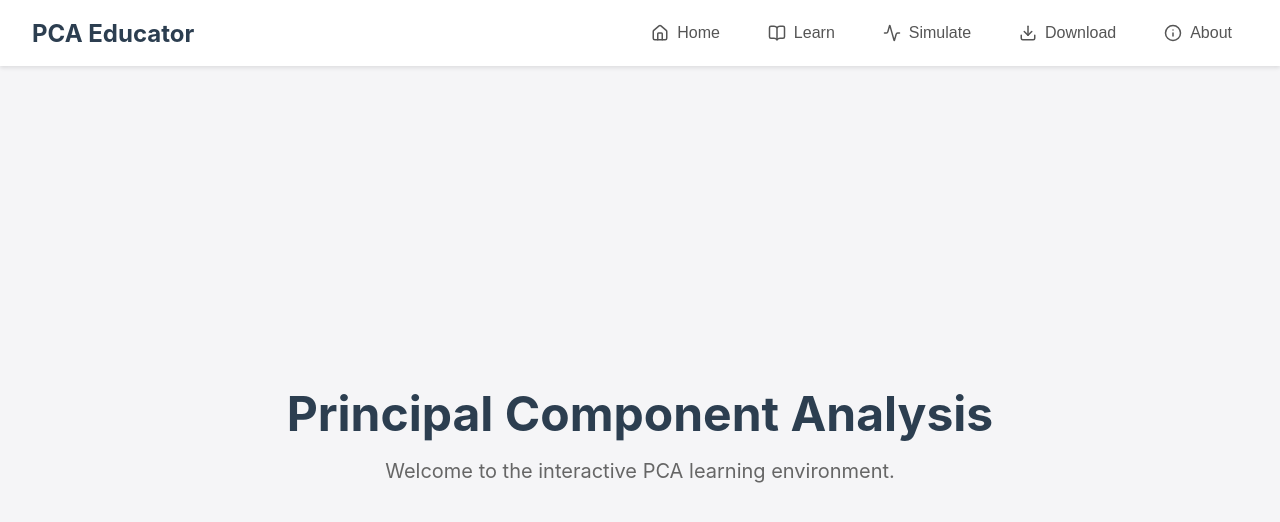
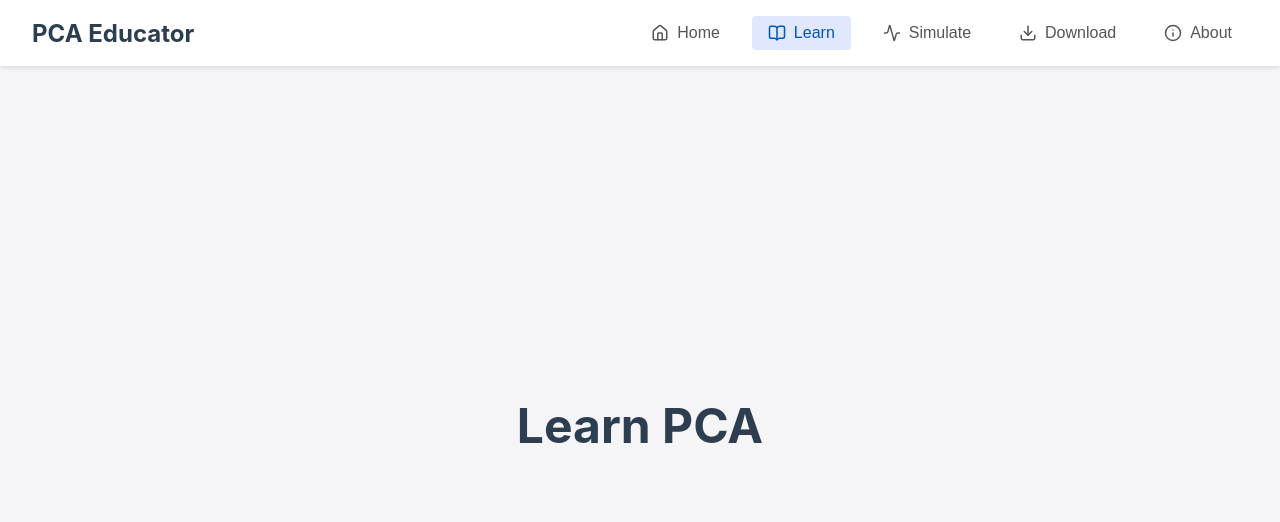
Before and after one commit to aadhyanthk/pca, a React (Vite) app: page / in a window 1280 px wide. Both pictures are taken after a click on the button "Learn". Shown: the top 522 px of the page. Built offline with nearby package versions, Linux system fonts and the light colour scheme.

Commit message:
redirects

```diff
--- a/src/App.css
+++ b/src/App.css
@@ -56,7 +56,13 @@ body {
   color: #007bff;
 }
 
-.homepage {
+.nav-button.active {
+  background-color: #e0e7ff;
+  color: #0056b3;
+  font-weight: 500;
+}
+
+.page-content {
   flex: 1;
   display: flex;
   flex-direction: column;
@@ -67,13 +73,13 @@ body {
   width: 100%;
 }
 
-.homepage h1 {
+.page-content h1 {
   font-size: 3rem;
   margin-bottom: 1rem;
   color: #2c3e50;
 }
 
-.homepage p {
+.page-content p {
   font-size: 1.25rem;
   color: #666;
 }
--- a/src/App.jsx
+++ b/src/App.jsx
@@ -1,14 +1,14 @@
-import React from 'react';
+import React, {useState} from 'react';
 import {Home, BookOpen, Activity, Download, Info} from 'lucide-react';
 import './App.css';
 
-const Navbar = () => {
+const Navbar = ({currentPage, setCurrentPage}) => {
   const navItems = [
-    {name: 'Home', icon: <Home size={18} />},
-    {name: 'Learn', icon: <BookOpen size={18} />},
-    {name: 'Simulate', icon: <Activity size={18} />},
-    {name: 'Download', icon: <Download size={18} />},
-    {name: 'About', icon: <Info size={18} />}
+    {name: 'Home', id: 'home', icon: <Home size={18} />},
+    {name: 'Learn', id: 'learn', icon: <BookOpen size={18} />},
+    {name: 'Simulate', id: 'simulate', icon: <Activity size={18} />},
+    {name: 'Download', id: 'download', icon: <Download size={18} />},
+    {name: 'About', id: 'about', icon: <Info size={18} />}
   ];
 
   return (
@@ -16,7 +16,11 @@ const Navbar = () => {
       <div className="navbar-logo">PCA Educator</div>
       <div className="navbar-links">
         {navItems.map((item) => (
-          <button key={item.name} className="nav-button">
+          <button
+            key={item.id}
+            className={`nav-button ${currentPage === item.id ? 'active' : ''}`}
+            onClick={() => setCurrentPage(item.id)}
+          >
             {item.icon}
             <span>{item.name}</span>
           </button>
@@ -26,20 +30,55 @@ const Navbar = () => {
   );
 };
 
-const HomePage = () => {
-  return (
-    <main className="homepage">
-      <h1>Principal Component Analysis</h1>
-      <p>Welcome to the interactive PCA learning environment.</p>
-    </main>
-  );
-};
+const HomePage = () => (
+  <main className="page-content">
+    <h1>Principal Component Analysis</h1>
+    <p>Welcome to the interactive PCA learning environment.</p>
+  </main>
+);
+
+const LearnPage = () => (
+  <main className="page-content">
+    <h1>Learn PCA</h1>
+  </main>
+);
+
+const SimulatePage = () => (
+  <main className="page-content">
+    <h1>Simulation Environment</h1>
+  </main>
+);
+
+const DownloadPage = () => (
+  <main className="page-content">
+    <h1>Download Latest Simulation</h1>
+  </main>
+);
+
+const AboutPage = () => (
+  <main className="page-content">
+    <h1>About</h1>
+  </main>
+);
 
 const App = () => {
+  const [currentPage, setCurrentPage] = useState('home');
+
+  const renderPage = () => {
+    switch (currentPage) {
+      case 'home': return <HomePage />;
+      case 'learn': return <LearnPage />;
+      case 'simulate': return <SimulatePage />;
+      case 'download': return <DownloadPage />;
+      case 'about': return <AboutPage />;
+      default: return <HomePage />;
+    }
+  };
+
   return (
     <div className="app-container">
-      <Navbar />
-      <HomePage />
+      <Navbar currentPage={currentPage} setCurrentPage={setCurrentPage} />
+      {renderPage()}
     </div>
   );
 };
```
